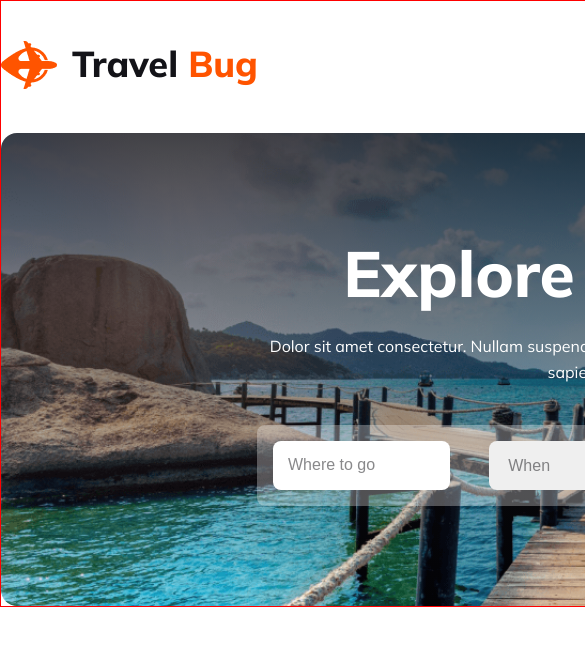
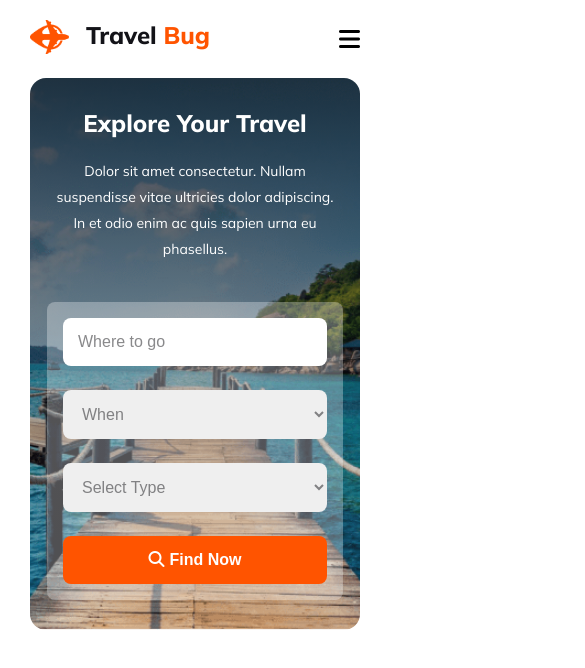
Before and after one commit to Shahriar-Hossain-Alvi/Travel-Bug, a plain HTML site: page index.html in a window 390 px wide. Shown: the top 668 px of the page, 585 px wide, since content can reach past the window. Drawn offline with Linux system fonts and the light colour scheme.

Commit message:
responsive of header part done

```diff
--- a/styles/style.css
+++ b/styles/style.css
@@ -30,11 +30,11 @@ ul, ol, li{
 body {
     max-width: 1366px;
     font-family: 'Mulish', sans-serif;
+    margin: 0 auto;
 }
 
 .container {
-    width: 1280px;
-    border: 1px solid red;
+    max-width: 1140px;
     margin: 0 auto;
 }
 
@@ -56,6 +56,10 @@ header nav {
     display: flex;
     justify-content: space-between;
     gap: 15px;
+}
+
+.nav-icon-left img{
+    width: 100%;
 }
 
 .nav-icon-right h2{
@@ -88,11 +92,10 @@ header nav {
     background-position: center;
     background-size: cover;
     border-radius: 16px;
-    border-radius: 16px;
+    padding: 100px 0;
 }
 
 .banner-container{
-    padding: 100px 0;
     display: flex;
     justify-content: center;
     align-items: center;
@@ -123,6 +126,8 @@ header nav {
     gap: 24px;
     display: flex;
     justify-content: space-between;
+    width: 70%;
+    margin: 0 auto;
 }
 
 .banner-options input{
@@ -167,6 +172,7 @@ header nav {
     margin-right: 5px;
 }
 
+/*  */
 
 
 
@@ -182,7 +188,80 @@ header nav {
 
 
 
+@media only screen and (max-width: 600px){
+    .container{
+        padding: 0 30px;
+    }
 
-@media screen and (min-width: 992px) and (max-width: 1365px) {
+    header nav{
+        padding: 20px 0;
+    }
+
+    .nav-icon-left img {
+        width: 70%;
+    }
+
+    .nav-icon-right h2 {
+       font-size: 24px;
+    }
+
+    .nav-links ul {
+        display: none;
+    }
+
+    .nav-icon{
+        gap: 0;
+    }
+
+    .nav-hamburger{
+        display: block;
+        font-size: 24px;
+    }
+
+
+    .banner {
+        padding: 30px 0;
+    }
+
+    .banner-content {
+        width: 100%;
+        padding: 0 20px;
+    }
+
+    .banner-content h2 {
+        font-size: 24px;
+    }
+
+    .banner-content p {
+        font-size: 14px;
+    }
+
+    .banner-options {
+        flex-direction: column;
+        width: 80%;
+    }
+
+    .banner-options input {
+        width: auto;
+        font-size: 16px;
+    }
+
+    .banner-options select {
+        width: auto;
+        font-size: 16px;
+    }
+
+    .banner-button {
+        width: 100%;
+    }
+
+    .banner-button button {
+        width: 100%;
+        font-size: 16px;
+    }
 
 }
+
+/* @media screen and (min-width: 992px) and (max-width: 1365px) {
+
+} */
```
Also changed, not shown: index.html (+2 -2 lines).
